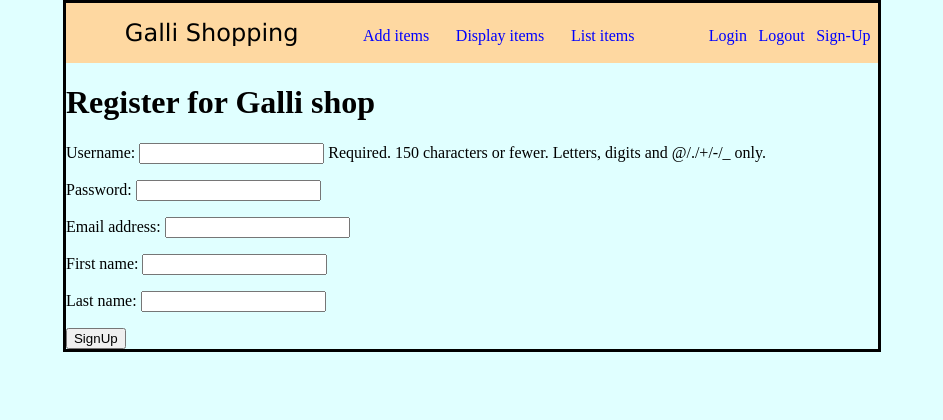
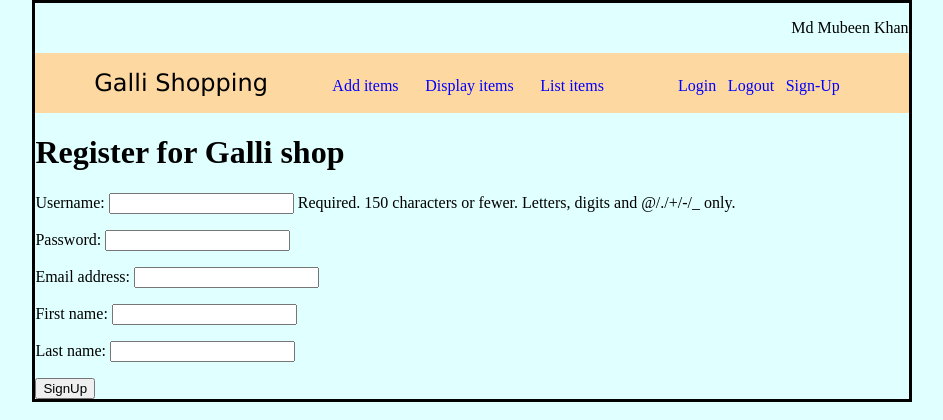
Before and after one commit to mdmubeenkhan/django-sqlite, a Django app: page /signup/ in a window 1280 px wide. Shown: the top 420 px of the page, without its empty margins (168-1111 px from the left). Run offline with Django 4.2, Linux system fonts and the light colour scheme.

Commit message:
added created by mubeen details

```diff
--- a/gallishop/static/css/base.css
+++ b/gallishop/static/css/base.css
@@ -1,3 +1,9 @@
+.createdby{
+    max-height: 5mm;
+    margin-left: 200mm;
+    margin-top: 0mm;
+    margin-bottom: 0mm;
+}
 .navleft ul li{
     display: inline-block;
     margin-right: 2mm;
@@ -7,7 +13,8 @@
     margin-right: 5mm;
 }
 .navright{
-    margin-left: 25mm;
+    margin-left: 22mm;
+    margin-right: 2mm;
 }
 .navright ul li{
     display: inline-block;
--- a/gallishop/templates/shopping/base.html
+++ b/gallishop/templates/shopping/base.html
@@ -8,6 +8,7 @@
     <link rel="stylesheet" href="{% static 'css/base.css' %}">
 </head>
 <body>
+    <div class="createdby"><p>Md Mubeen Khan</p></div>
     <div class="navstyle">
         <div class="navbar">
             <div class="navleft">
```
